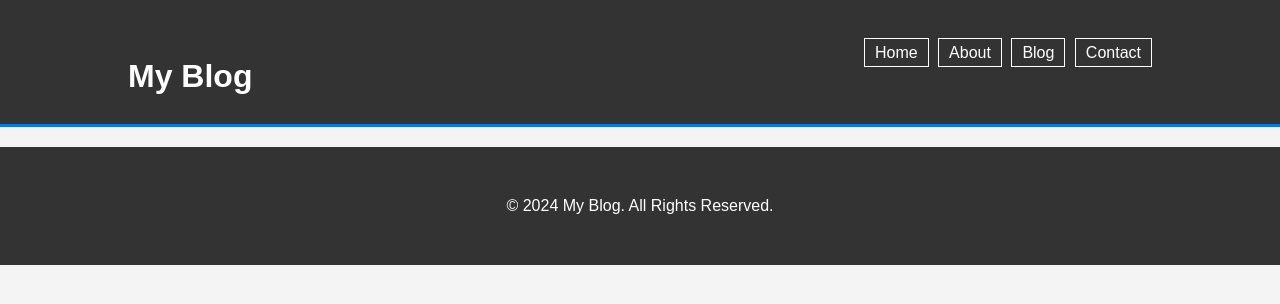
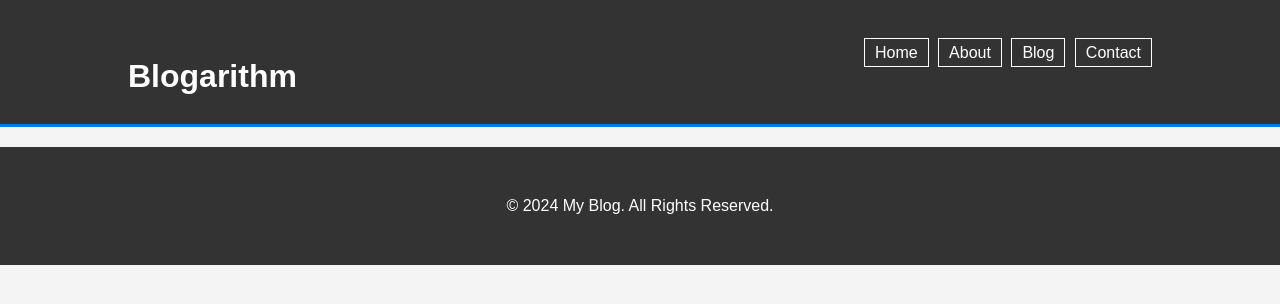
Before and after one commit to edeniyanda/Blogarithm, a Django app: template core/templates/core/base.html in a window 1280 px wide. Shown: the top 304 px of the page. Run offline with Django 5.2, Linux system fonts and the light colour scheme; the template is opened without the code that fills it, so the values that code supplies are empty.

Commit message:
Bugs and Fixes

```diff
--- a/core/templates/core/base.html
+++ b/core/templates/core/base.html
@@ -11,7 +11,7 @@
 <body>
     <header>
         <div class="container">
-            <h1>My Blog</h1>
+            <h1>Blogarithm</h1>
             <nav>
                 <ul>
                     <li><a href="{% url 'homepage' %}">Home</a></li>
```
